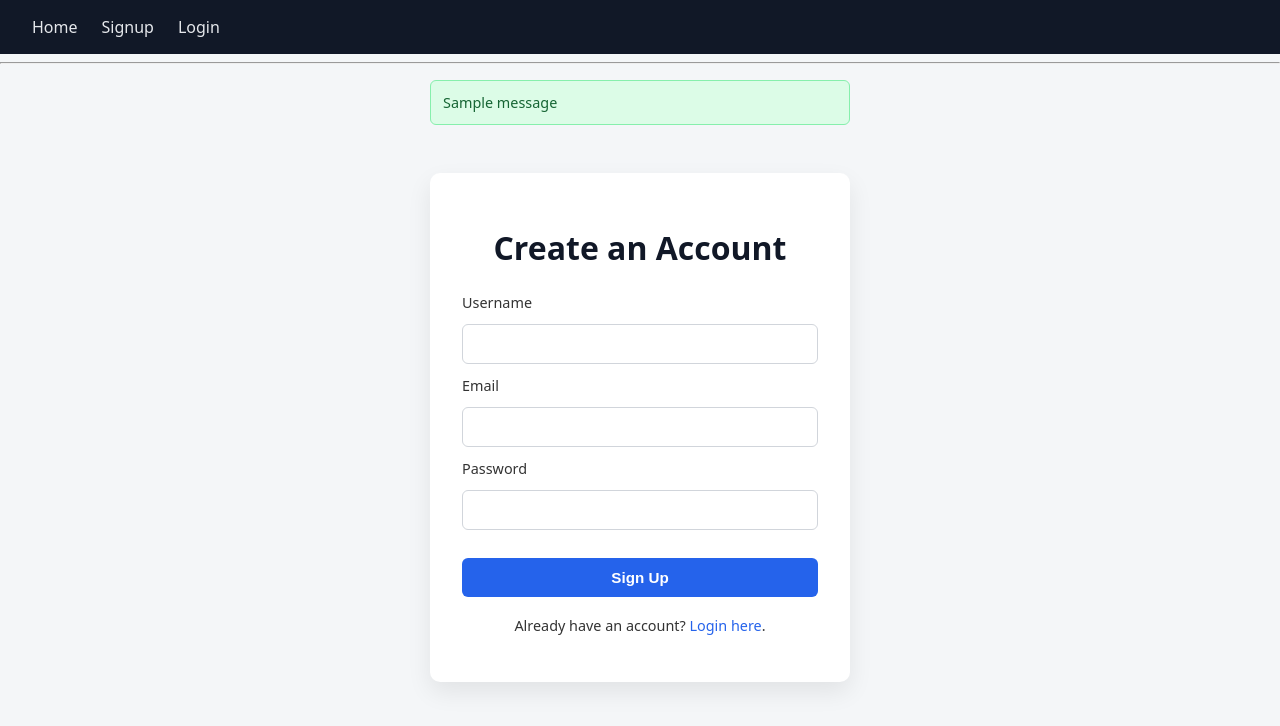
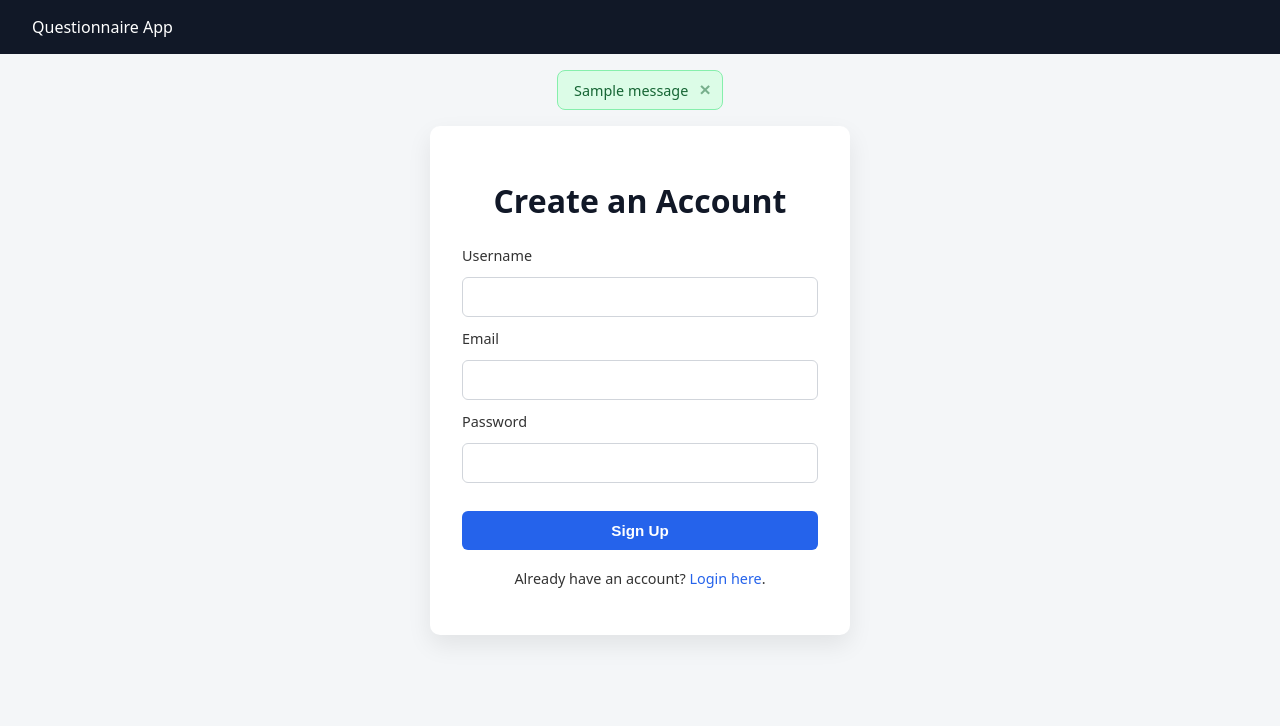
Before and after one commit to Abdu11ahBilal/Questionnaire-App, a Flask app: page /auth/signup in a window 1280 px wide. Shown: the top 726 px of the page. Run offline with Flask 3, Linux system fonts and the light colour scheme; one stand-in notice (Sample message) is shown.

Commit message:
frontend tweaks

```diff
--- a/app/static/css/style.css
+++ b/app/static/css/style.css
@@ -14,7 +14,7 @@ body {
 /* ---------- Layout ---------- */
 main {
     max-width: 420px;
-    margin: 3rem auto;
+    margin: 1rem auto;
     padding: 2rem;
     background: #ffffff;
     border-radius: 10px;
@@ -24,13 +24,14 @@ main {
 /* ---------- Navigation ---------- */
 nav {
     background: #111827;
+    color: white;
     padding: 1rem 2rem;
     display: flex;
     gap: 1.5rem;
 }
 
 nav a {
-    color: #e5e7eb;
+    color: white;
     text-decoration: none;
     font-weight: 500;
 }
@@ -107,13 +108,36 @@ p a:hover {
 }
 
 /* ---------- Flash Messages ---------- */
+/* The container for the message */
 .flash {
-    padding: 0.75rem;
-    border-radius: 6px;
     margin: 1rem auto;
-    max-width: 420px;
+    display: flex;
+    justify-content: center; /* Pushes text to left, button to right */
+    align-items: center;
+    width: fit-content;
+    width: fit-content; /* Prevents it from being too tiny */
     font-size: 0.9rem;
+    padding: 1rem;
+    padding-right: 0;
+    border-radius: 8px;
+    border: 1px solid transparent;
+    height: 2.5rem;
 }
+
+.flash-close {
+    background: transparent;
+    border: none;
+    font-size: 1.2rem; /* Bigger for easier clicking */
+    font-weight: bold;
+    cursor: pointer;
+    color: inherit;
+    opacity: 0.5;
+    transition: opacity 0.2s;
+    line-height: 1;
+    top: 50%;
+    transform: translateY(-20%)
+}
+
 
 .flash.success {
     background: #dcfce7;
@@ -121,7 +145,13 @@ p a:hover {
     border: 1px solid #86efac;
 }
 
-.flash.error {
+.flash.info {
+    background: #dbeafe;
+    color: #1e40af;
+    border: 1px solid #93c5fd;
+}
+
+.flash.danger {
     background: #fee2e2;
     color: #991b1b;
     border: 1px solid #fca5a5;
--- a/app/templates/base.html
+++ b/app/templates/base.html
@@ -9,23 +9,28 @@
 </head>
 
 <body>
-  <nav>
-    <a href="/">Home</a>
-    <a href="{{ url_for('auth.signup') }}">Signup</a>
-    <a href="{{ url_for('auth.login') }}">Login</a>
+  <nav class="navbar">
+    Questionnaire App
   </nav>
 
-  <hr>
+
 
 {% with messages = get_flashed_messages(with_categories=true) %}
   {% if messages %}
     {% for category, message in messages %}
+      {% if category == 'message' %}
+        {% set category = 'success' %}
+      {% endif %}
       <div class="flash {{ category }}">
-    {{ message }}
+        <span>{{ message }}</span>
+        <button type="button" class="flash-close" onclick="this.parentNode.remove()">
+          &times;
+        </button>
       </div>
     {% endfor %}
   {% endif %}
 {% endwith %}
+
 
 
   <main>
```
Lines whose indentation alone changed are shown as unchanged.
